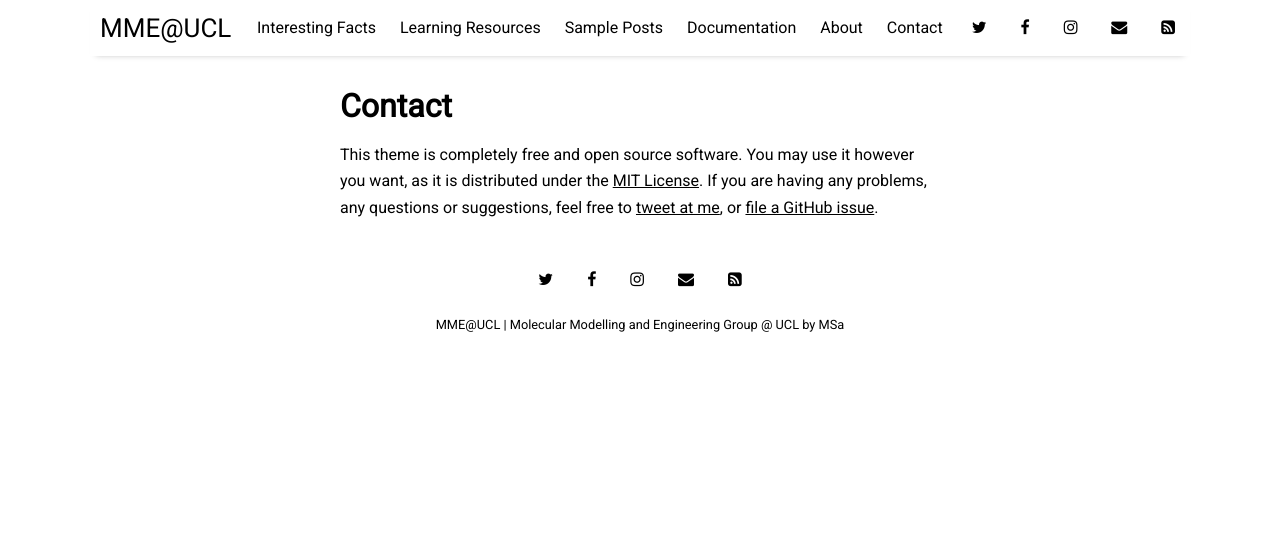
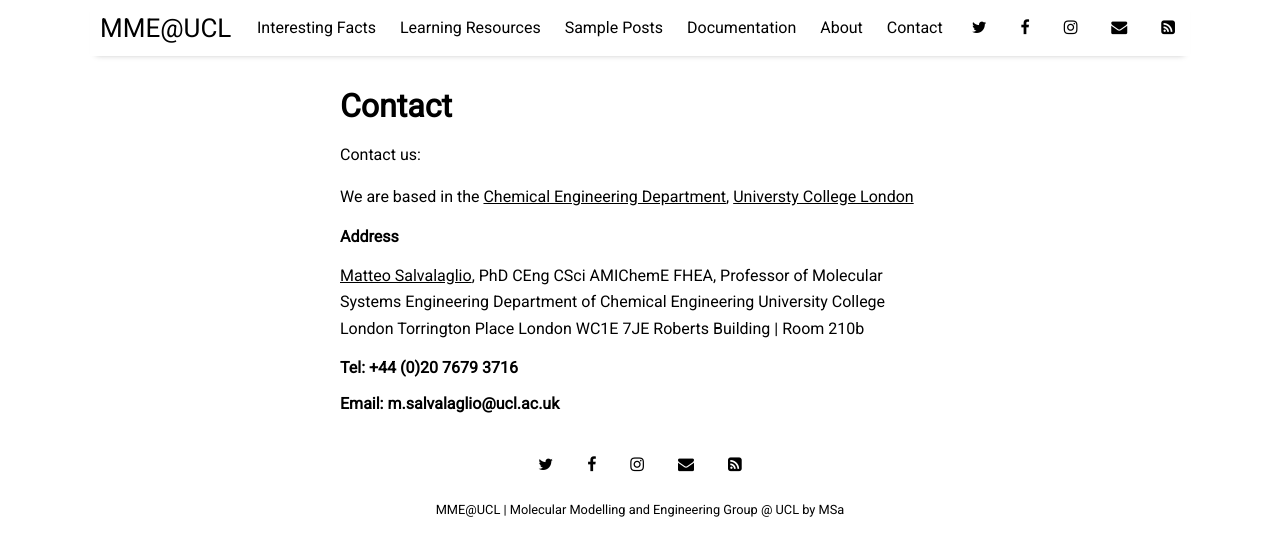
Before and after one commit to mme-ucl/mme-ucl.github.io, a Jekyll site: the page built from pages/contact.md, in a window 1280 px wide. Shown: the top 556 px of the page. Built offline with Jekyll 4.4.1, drawn with Linux system fonts in a browser that asks for light colours; nearby versions of some CDN libraries.

Commit message:
Update contact.md

```diff
--- a/pages/contact.md
+++ b/pages/contact.md
@@ -4,4 +4,20 @@
 permalink: /contact
 ---
 
-This theme is completely free and open source software. You may use it however you want, as it is distributed under the [MIT License](http://choosealicense.com/licenses/mit/). If you are having any problems, any questions or suggestions, feel free to [tweet at me](https://twitter.com/intent/tweet?text=My%question%about%Millennial%is:%&amp;via=paululele), or [file a GitHub issue](https://github.com/lenpaul/Millennial/issues/new).
+Contact us:
+
+We are based in the [Chemical Engineering Department](https://www.ucl.ac.uk/chemical-engineering), [Universty College London](https://www.ucl.ac.uk)
+
+##### Address
+
+[Matteo Salvalaglio](https://profiles.ucl.ac.uk/51512-matteo-salvalaglio), PhD CEng CSci AMIChemE FHEA,
+Professor of Molecular Systems Engineering
+Department of Chemical Engineering
+University College London
+Torrington Place
+London WC1E 7JE
+Roberts Building | Room 210b
+
+##### Tel:  +44 (0)20 7679 3716
+
+##### Email: m.salvalaglio@ucl.ac.uk
```
